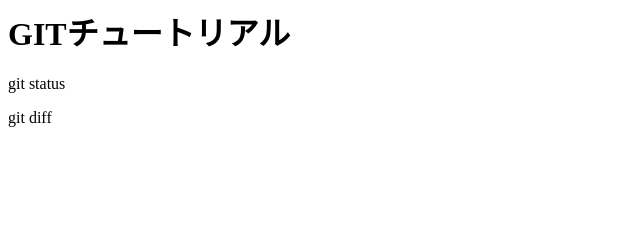
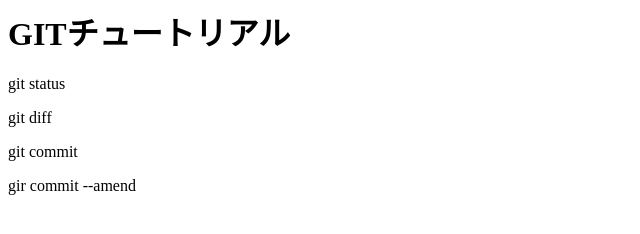
Before and after one commit to AyumuKawaguchi/git-tutorial, a plain HTML site: page index.html in a window 1280 px wide. Shown: the whole page, without its empty margins (0-640 px from the left). Drawn offline with Linux system fonts and the light colour scheme.

Commit message:
git commit --amendを追記

```diff
--- a/index.html
+++ b/index.html
@@ -1,3 +1,5 @@
 <h1>GITチュートリアル</h1>
 <p>git status</p>
 <p>git diff</p>
+<p>git commit</p>
+<p>gir commit --amend</p>
```
